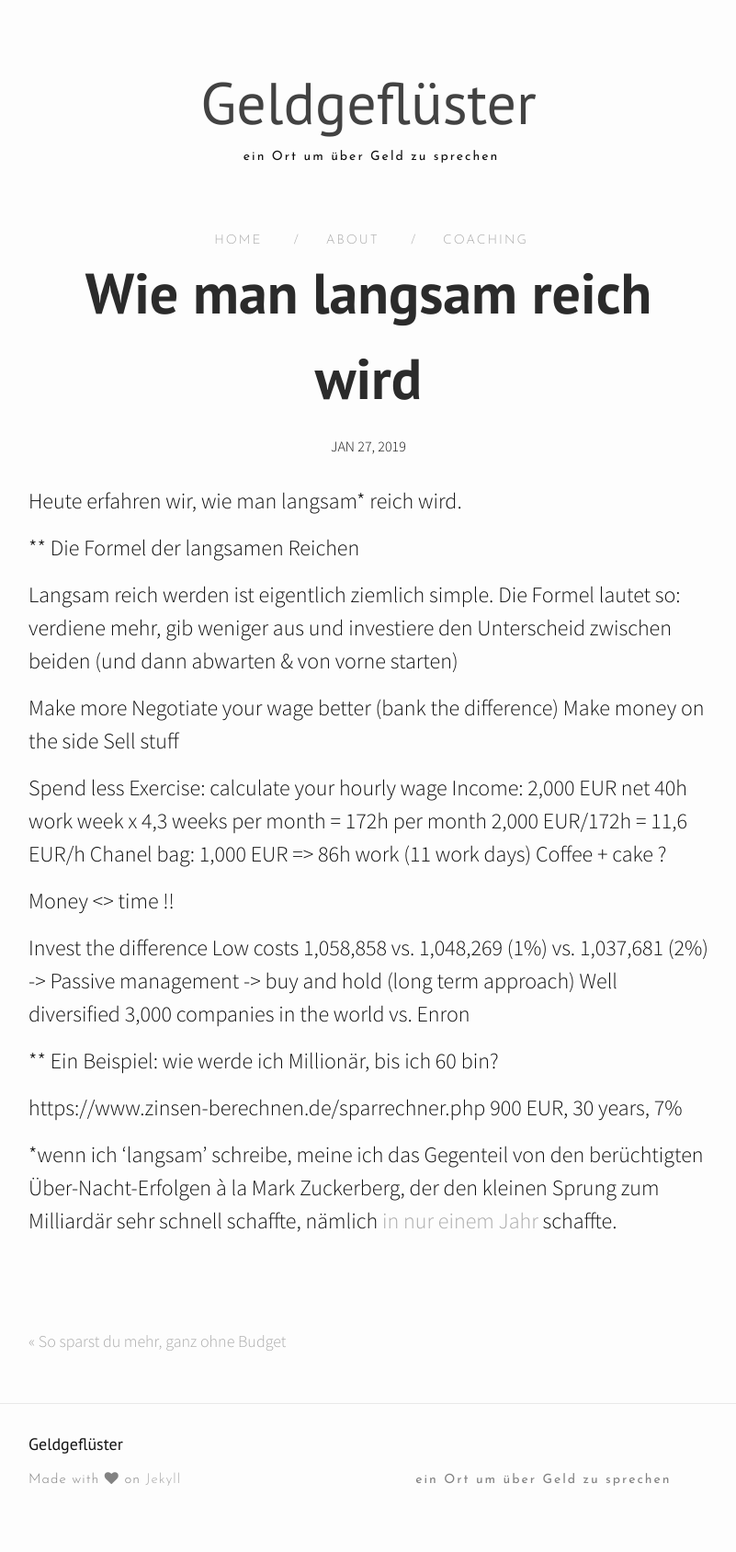
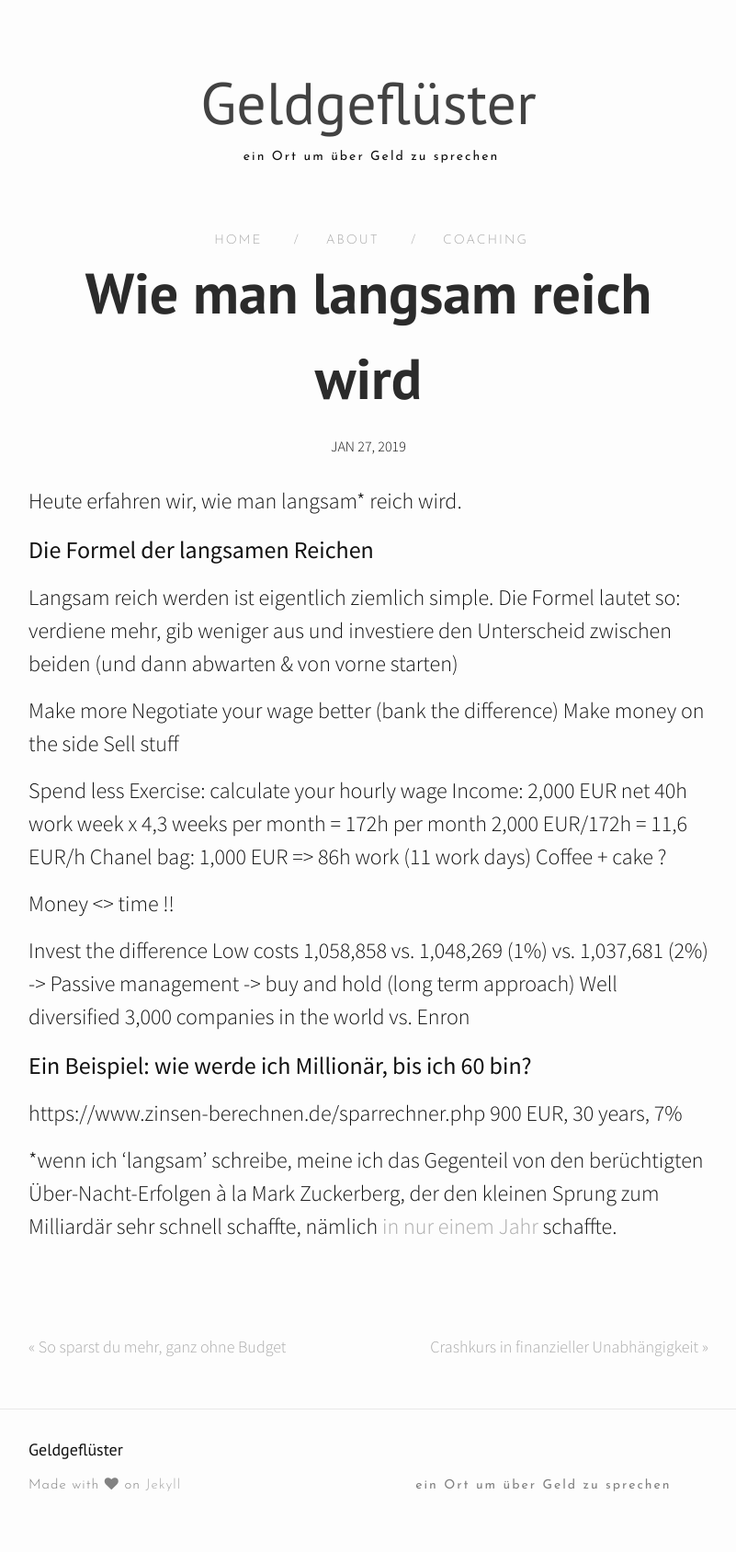
Before and after one commit to rikezahnpasta/rikezahnpasta.github.io, a Jekyll site: the page built from _posts/2019-01-27-Wie man langsam reich wird.md, in a window 1280 px wide. Shown: the whole page at 92% size, without its empty margins (239-1040 px from the left). Built offline with Jekyll 4.4.1, drawn with Linux system fonts in a browser that asks for light colours; nearby versions of some CDN libraries.

```diff
--- a/_posts/2019-01-27-Wie man langsam reich wird.md
+++ b/_posts/2019-01-27-Wie man langsam reich wird.md
@@ -8,7 +8,7 @@ categories: ETF, Sparen
 Heute erfahren wir, wie man langsam* reich wird.
 
 
-** Die Formel der langsamen Reichen
+### Die Formel der langsamen Reichen
 
 Langsam reich werden ist eigentlich ziemlich simple. Die Formel lautet so: verdiene mehr, gib weniger aus und investiere den Unterscheid zwischen beiden (und dann abwarten & von vorne starten)
 
@@ -36,7 +36,7 @@ Well diversified
 3,000 companies in the world vs. Enron
 
 
-** Ein Beispiel: wie werde ich Millionär, bis ich 60 bin?
+### Ein Beispiel: wie werde ich Millionär, bis ich 60 bin?
 
 
 
```
Also changed, not shown: _posts/2019-02-15-PlanungETFEinkommen.md (+1 -1 lines).
